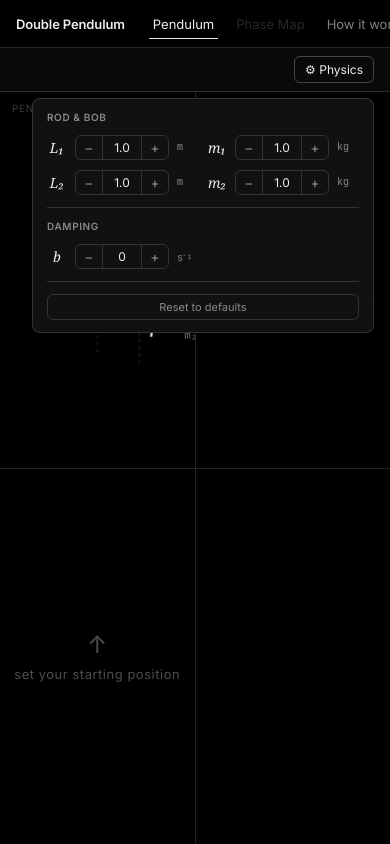
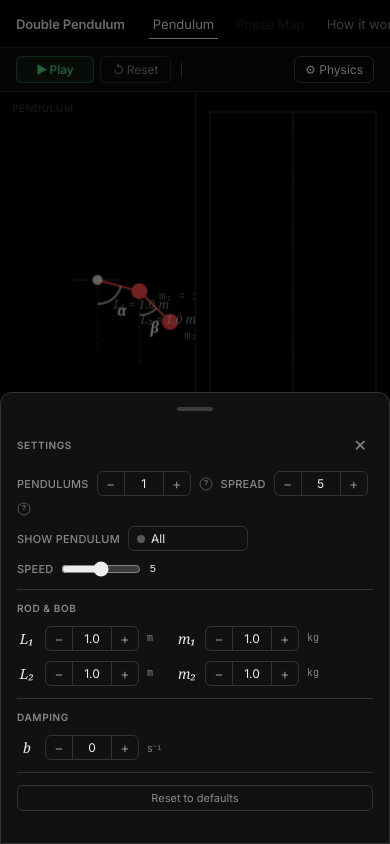
Before and after one commit to william-popmie/double-pendulum, a website built with Vite: page index.html in a window 390 px wide. Both pictures are taken after a click on the button "⚙ Physics". Shown: the top 844 px of the page. Built offline with nearby package versions, Linux system fonts and the light colour scheme; some packages are replaced by stand-ins of ours; no server answers.

Commit message:
mobile update

```diff
--- a/index.html
+++ b/index.html
@@ -834,6 +834,108 @@
       }
     }
 
+    /* ── Physics panel backdrop (mobile) ───────────────────────────────────── */
+    #physics-backdrop {
+      display: none;
+      position: fixed;
+      inset: 0;
+      background: rgba(0, 0, 0, 0.55);
+      z-index: 199;
+    }
+
+    /* ── Physics panel mobile additions ────────────────────────────────────── */
+    .physics-panel-handle {
+      display: none;
+      width: 36px;
+      height: 4px;
+      background: rgba(255, 255, 255, 0.18);
+      border-radius: 2px;
+      margin: 0 auto 14px;
+    }
+
+    #physics-panel-mobile-header {
+      display: none;
+      align-items: center;
+      justify-content: space-between;
+      margin-bottom: 6px;
+    }
+
+    #physics-panel-mobile-header .phys-section-label {
+      margin-bottom: 0;
+    }
+
+    #physics-panel-close {
+      background: transparent;
+      border: none;
+      color: var(--text-muted);
+      font-size: 16px;
+      padding: 2px 6px;
+      cursor: pointer;
+      border-radius: 4px;
+      line-height: 1;
+      font-family: inherit;
+    }
+
+    #physics-panel-close:hover {
+      color: var(--text);
+      background: rgba(255, 255, 255, 0.06);
+    }
+
+    #physics-mobile-slot {
+      display: none;
+      flex-direction: column;
+      gap: 10px;
+    }
+
+    #physics-mobile-divider {
+      display: none;
+    }
+
+    /* ── Mobile layout ─────────────────────────────────────────────────────── */
+    @media (max-width: 640px) {
+      .physics-panel {
+        top: auto;
+        bottom: 0;
+        left: 0;
+        right: 0;
+        border-radius: 12px 12px 0 0;
+        min-width: unset;
+        padding: 14px 16px 32px;
+      }
+
+      .physics-panel-handle {
+        display: block;
+      }
+
+      #physics-panel-mobile-header {
+        display: flex;
+      }
+
+      #physics-mobile-slot {
+        display: flex;
+      }
+
+      #physics-mobile-divider {
+        display: block;
+      }
+
+      /* Ctrl-groups inside the physics panel wrap and lose their separators */
+      .physics-panel .ctrl-group {
+        flex-wrap: wrap;
+        gap: 6px 8px;
+      }
+
+      .physics-panel .ctrl-sep {
+        display: none;
+      }
+
+      /* Custom-select dropdown opens upward inside physics panel */
+      .physics-panel .cs-dropdown {
+        top: auto;
+        bottom: calc(100% + 4px);
+      }
+    }
+
     @keyframes tabFlash {
       0%, 100% { color: var(--text-muted); text-shadow: none; }
       50%       { color: #fff; text-shadow: 0 0 10px rgba(255,255,255,0.8), 0 0 20px rgba(255,255,255,0.4); }
@@ -1010,7 +1112,16 @@
     <button class="tab-btn" id="tab-tech">How it works</button>
   </nav>
 
+  <div id="physics-backdrop"></div>
+
   <div id="physics-panel" class="physics-panel" hidden>
+    <div class="physics-panel-handle"></div>
+    <div id="physics-panel-mobile-header">
+      <span class="phys-section-label">Settings</span>
+      <button id="physics-panel-close">✕</button>
+    </div>
+    <div id="physics-mobile-slot"></div>
+    <div class="phys-divider" id="physics-mobile-divider"></div>
     <div class="phys-section-label">Rod &amp; Bob</div>
     <div class="phys-row">
       <span class="phys-label">L₁</span>
--- a/src/main.ts
+++ b/src/main.ts
@@ -50,6 +50,9 @@ async function init(): Promise<void> {
   const physicsToggleBtn    = document.getElementById('physicsToggleBtn')    as HTMLButtonElement;
   const mapPhysicsToggleBtn = document.getElementById('mapPhysicsToggleBtn') as HTMLButtonElement;
   const physicsPanel        = document.getElementById('physics-panel')       as HTMLElement;
+  const physicsBackdrop     = document.getElementById('physics-backdrop')    as HTMLElement;
+  const physicsPanelClose   = document.getElementById('physics-panel-close') as HTMLButtonElement;
+  const physicsMobileSlot   = document.getElementById('physics-mobile-slot') as HTMLElement;
   const physL1Input      = document.getElementById('phys-L1')          as HTMLInputElement;
   const physL2Input      = document.getElementById('phys-L2')          as HTMLInputElement;
   const physM1Input      = document.getElementById('phys-m1')          as HTMLInputElement;
@@ -100,18 +103,21 @@ async function init(): Promise<void> {
     phaseMapView?.setPhysics(p);
   }
 
+  const isMobile = window.matchMedia('(max-width: 640px)').matches;
+
   function setPhysicsPanelOpen(open: boolean): void {
     physicsPanel.hidden = !open;
     physicsToggleBtn.classList.toggle('active', open);
     mapPhysicsToggleBtn.classList.toggle('active', open);
     pendulumView.showPhysicsLabels = open;
+    physicsBackdrop.style.display = isMobile && open ? 'block' : '';
   }
 
   const physBtnClickHandler = (e: MouseEvent): void => {
     e.stopPropagation();
     const opening = physicsPanel.hasAttribute('hidden');
     setPhysicsPanelOpen(opening);
-    if (opening) {
+    if (opening && !isMobile) {
       const closeOnOutside = (ev: PointerEvent): void => {
         if (!physicsPanel.contains(ev.target as Node) &&
             ev.target !== physicsToggleBtn &&
@@ -123,6 +129,9 @@ async function init(): Promise<void> {
       document.addEventListener('pointerdown', closeOnOutside, true);
     }
   };
+
+  physicsPanelClose.addEventListener('click', () => setPhysicsPanelOpen(false));
+  physicsBackdrop.addEventListener('click', () => setPhysicsPanelOpen(false));
 
   physicsToggleBtn.addEventListener('click', physBtnClickHandler);
   mapPhysicsToggleBtn.addEventListener('click', physBtnClickHandler);
@@ -148,6 +157,9 @@ async function init(): Promise<void> {
   });
 
   // ── Tutorial ──────────────────────────────────────────────────────────────
+  // On mobile, skip the progressive tutorial so all controls start visible
+  if (isMobile) localStorage.setItem('dp_visited', '1');
+
   const tutorial = new Tutorial({
     tileHints:   document.querySelectorAll<HTMLElement>('.tile-hint'),
     grpActions:  document.getElementById('ctrl-group-actions')   as HTMLElement,
@@ -157,6 +169,16 @@ async function init(): Promise<void> {
   });
   tutorial.onCompleted = () => tabPhasemap.classList.add('tab-flash');
   pendulumView.onFirstDrag = () => tutorial.onFirstDrag();
+
+  // On mobile: move the non-essential ctrl-groups into the physics panel slot
+  if (isMobile) {
+    const grpPendulums = document.getElementById('ctrl-group-pendulums')!;
+    const grpSelect    = document.getElementById('ctrl-group-select')!;
+    const grpSpeed     = document.getElementById('ctrl-group-speed')!;
+    physicsMobileSlot.appendChild(grpPendulums);
+    physicsMobileSlot.appendChild(grpSelect);
+    physicsMobileSlot.appendChild(grpSpeed);
+  }
 
   playPauseBtn.addEventListener('click', () => {
     pendulumView.paused = !pendulumView.paused;
--- a/vite.config.ts
+++ b/vite.config.ts
@@ -2,6 +2,6 @@ import { defineConfig } from 'vite';
 import wgsl from 'vite-plugin-wgsl';
 
 export default defineConfig({
-  server: { port: 5173 },
+  server: { port: parseInt(process.env.PORT ?? '5173') },
   plugins: [wgsl({ include: ['**/*.wgsl'] })],
 });
```
Also changed, not shown: .claude/launch.json.
